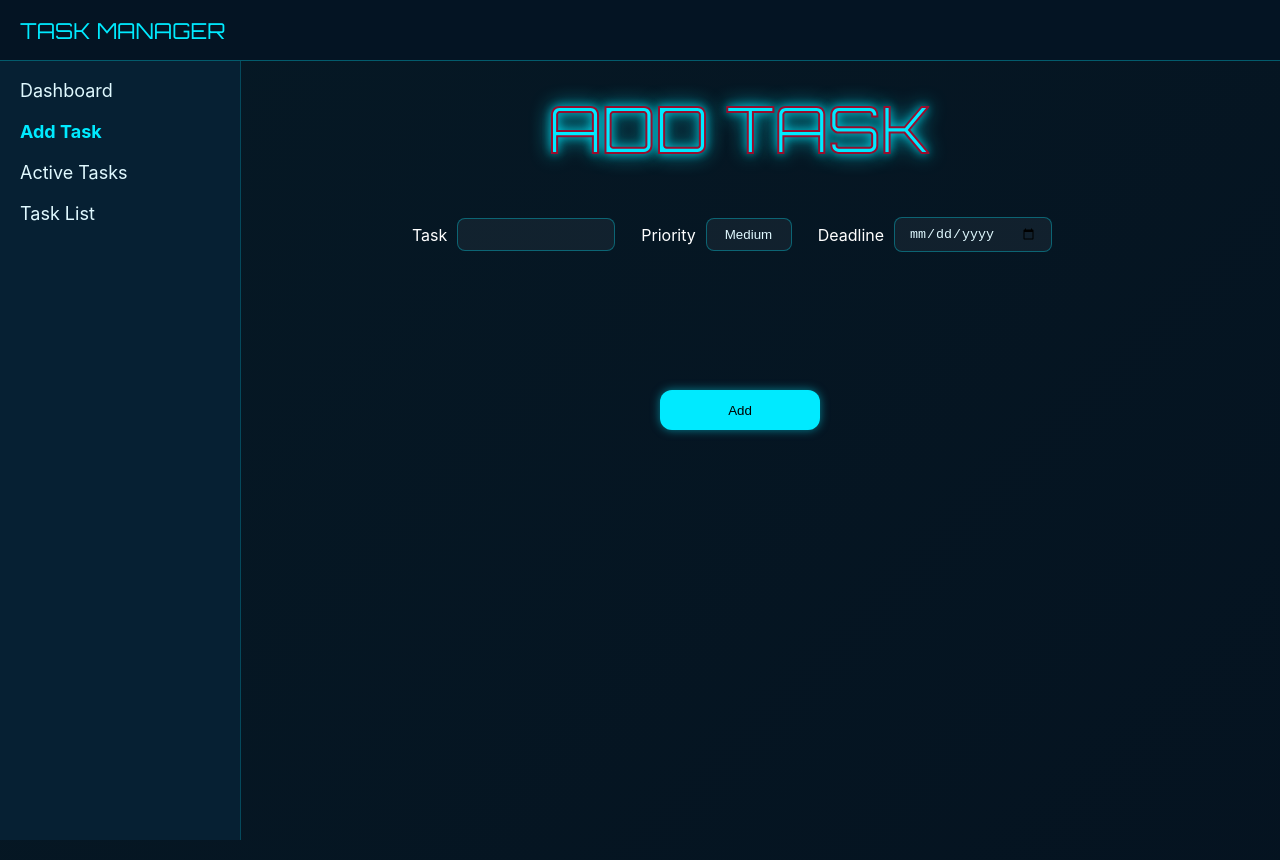
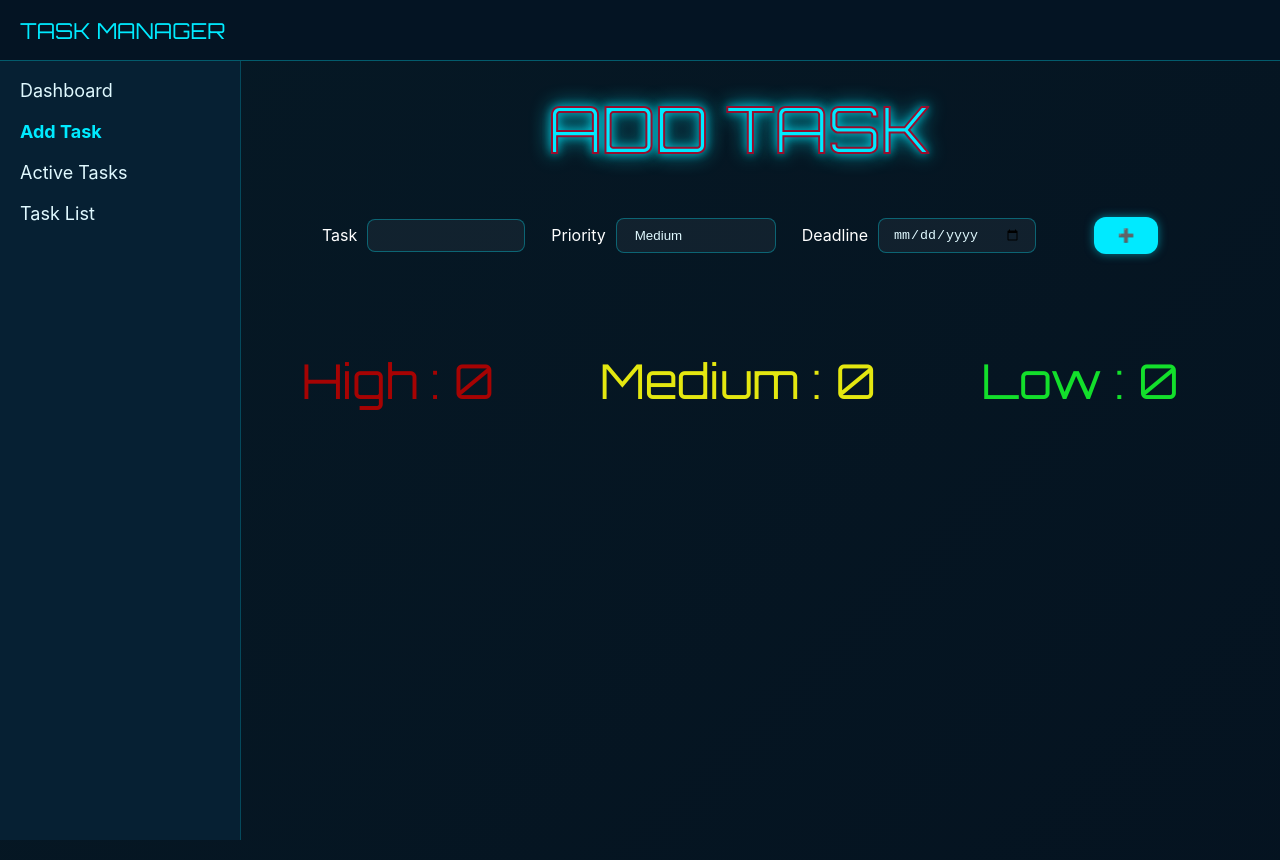
Before and after one commit to RiddhirupBera/Task-Manager-MERN, a React (Create React App) app in the folder frontend/: page /add in a window 1280 px wide. Built offline with nearby package versions, Linux system fonts and the light colour scheme; no server answers.

Commit message:
priority status

```diff
--- a/frontend/src/App.css
+++ b/frontend/src/App.css
@@ -108,9 +108,9 @@
   padding: 8px 18px ;
   outline: none;
   transition: 0.2s;
-
+  height: 2.2rem;
   appearance: none;
-
+  width: 10rem;
   margin-right : 1rem
 
 
@@ -140,13 +140,13 @@
   background: #00eaff;
   border: none;
   color: black;
-  padding: 10px 20px;
   border-radius: 12px;
   box-shadow: 0 0 10px #00eaff80;
   transition: 0.3s ease;
-  width: 10rem;
-  height: 2.5rem;
-  margin-top : 90px
+  width: 4rem;
+  height: 2.3rem;
+  margin-left: 2rem;
+  /* margin-top : 90px */
 }
 
 .addButton:hover{
@@ -450,3 +450,23 @@ transition:
     opacity: 1;
   }
 }
+
+.statusCountHigh{
+  font-size: 3rem;
+  color: #a60303;
+  padding: 3rem;
+  font-family: 'Orbitron', sans-serif;
+
+}
+.statusCountMedium{
+  font-size: 3rem;
+  color: #e4e710;
+  padding: 3rem;
+  font-family: 'Orbitron', sans-serif;
+}
+.statusCountLow{
+  font-size: 3rem;
+  color: #13df2b;
+  padding: 3rem;
+  font-family: 'Orbitron', sans-serif;
+}
--- a/frontend/src/components/NewTask.js
+++ b/frontend/src/components/NewTask.js
@@ -1,4 +1,4 @@
-import { useState } from 'react'
+import { useEffect, useState } from 'react'
 import '../App.css'
 import { useDispatch,useSelector } from 'react-redux';
 import { add, remove } from '../store/taskSlice';
@@ -77,6 +77,9 @@ export const NewTask = () =>{
       setNotification({ message: "", type: "" });
     }, 3000);
   };
+    const highPriorityNum = taskList.filter(t => t.priority === "High" && t.status==="active");
+    const mediumPriorityNum = taskList.filter(t => t.priority === "Medium" && t.status==="active");
+    const lowPriorityNum = taskList.filter(t => t.priority === "Low" && t.status==="active");
 
     return(
         <>
@@ -99,12 +102,23 @@ export const NewTask = () =>{
         </select>
       <label style={{color : "white"}} htmlFor="taskInput">Deadline</label>
       <input type="date" value={date} onChange={handleDate} className='inputBox'></input>
+      <button onClick={handleSubmit} className = 'addButton'>➕</button>
     </div>
-    <div className='row1'><button onClick={handleSubmit} className = 'addButton'>Add</button></div>
+    {/* <div className='row1'><button onClick={handleSubmit} className = 'addButton'>Add</button></div> */}
     {/* <div className='row1'><button onClick={()=>{console.log("redux",taskList)}} className = 'addButton'>Check</button></div> */}
     {/* <div className='row1'><button onClick={callAPI} className = 'addButton'>Call</button></div> */}
 
-
+    <div className='row1'>
+        <div className='statusCountHigh'>
+        High : {highPriorityNum.length}
+        </div>
+        <div className='statusCountMedium'>
+         Medium : {mediumPriorityNum.length}
+        </div>
+        <div className='statusCountLow'>
+        Low : {lowPriorityNum.length}
+        </div>
+    </div>
 
     </div>
     </>
```
